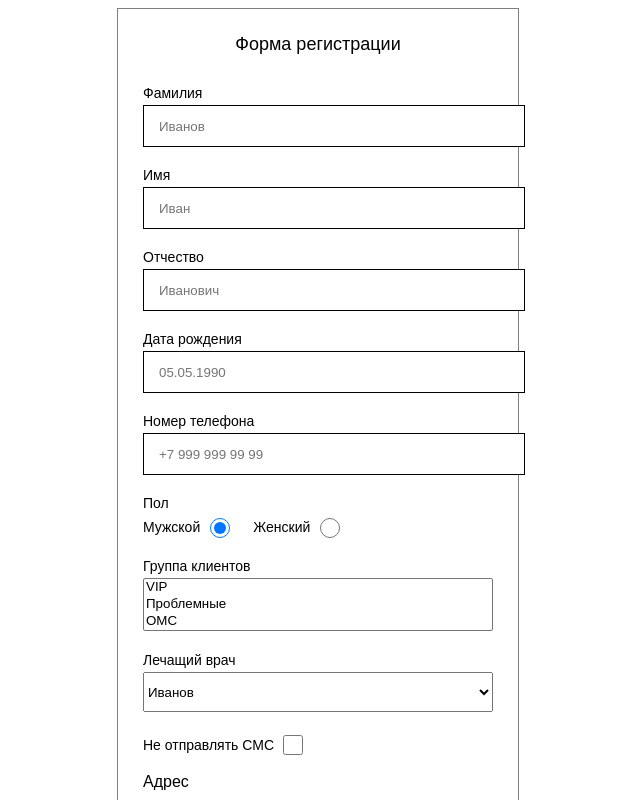
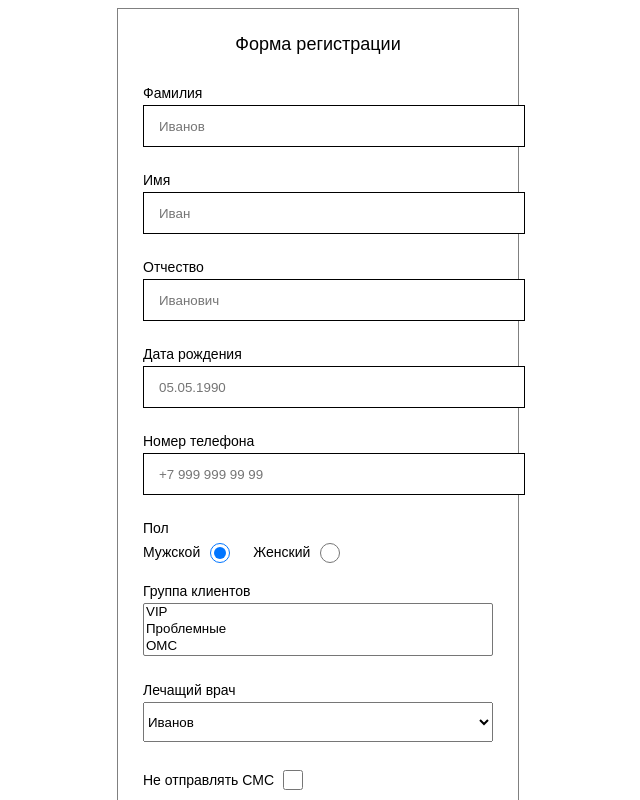
Before and after one commit to ai-from/vuelidate, a Vue app: page / in a window 1280 px wide. Shown: the top 800 px of the page, without its empty margins (322-962 px from the left). Built offline with nearby package versions, Linux system fonts and the light colour scheme.

Commit message:
fix error message

```diff
--- a/src/components/Input.vue
+++ b/src/components/Input.vue
@@ -3,7 +3,7 @@
        :class="{error: isError}">
     <div class="mini-title">{{ title }}</div>
     <input type="text" :placeholder="placeholder">
-    <div class="error">{{ errorMsg }}</div>
+    <div class="error"><span>{{ errorMsg }}</span></div>
   </div>
 </template>
 
@@ -33,7 +33,7 @@
 
 <style lang="sass" scoped>
   .field
-    margin-bottom: 20px
+    margin-bottom: 7px
     .mini-title
       font-size: 14px
       margin-bottom: 4px
@@ -43,13 +43,16 @@
       border: 1px solid black
       padding: 0 15px
     .error
-      font-size: 14px
+      font-size: 12px
       color: red
+      height: 14px
       margin-top: 4px
-      display: none
+      span
+        display: none
     &.error
       input
         border: 1px solid red
       .error
-        display: block
+        span
+          display: block
 </style>
--- a/src/components/Select.vue
+++ b/src/components/Select.vue
@@ -14,7 +14,7 @@
         {{ item }}
       </option>
     </select>
-    <div class="error">{{ errorMsg }}</div>
+    <div class="error"><span>{{ errorMsg }}</span></div>
   </div>
 </template>
 
@@ -60,18 +60,21 @@
 
 <style lang="sass" scoped>
   .field
-    margin-bottom: 20px
+    margin-bottom: 7px
     .mini-title
       font-size: 14px
       margin-bottom: 4px
     .error
-      font-size: 14px
+      font-size: 12px
       color: red
+      height: 14px
       margin-top: 4px
-      display: none
+      span
+        display: none
     &.error
       .error
-        display: block
+        span
+          display: block
     select
       width: 100%
       &.doctor
```
